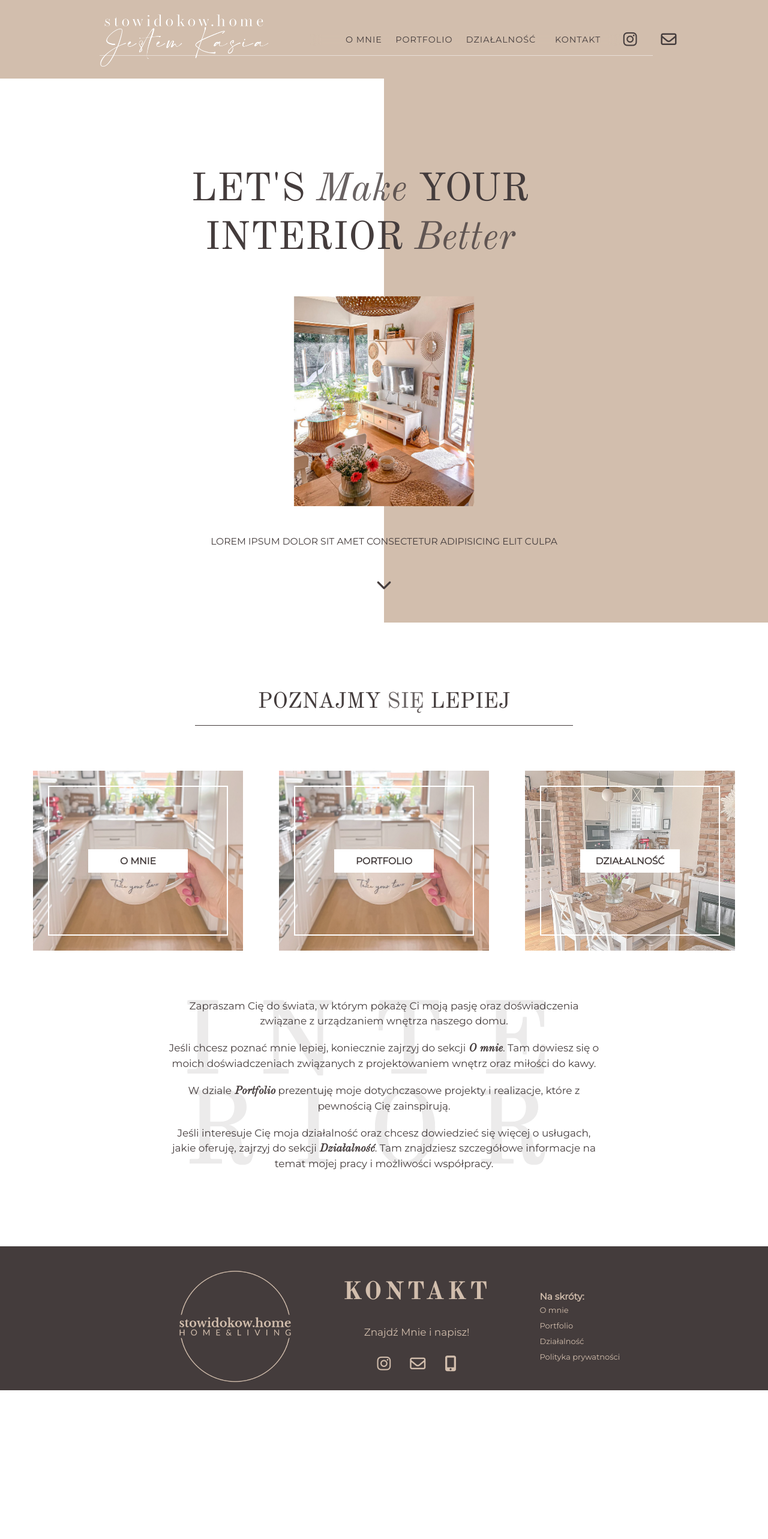
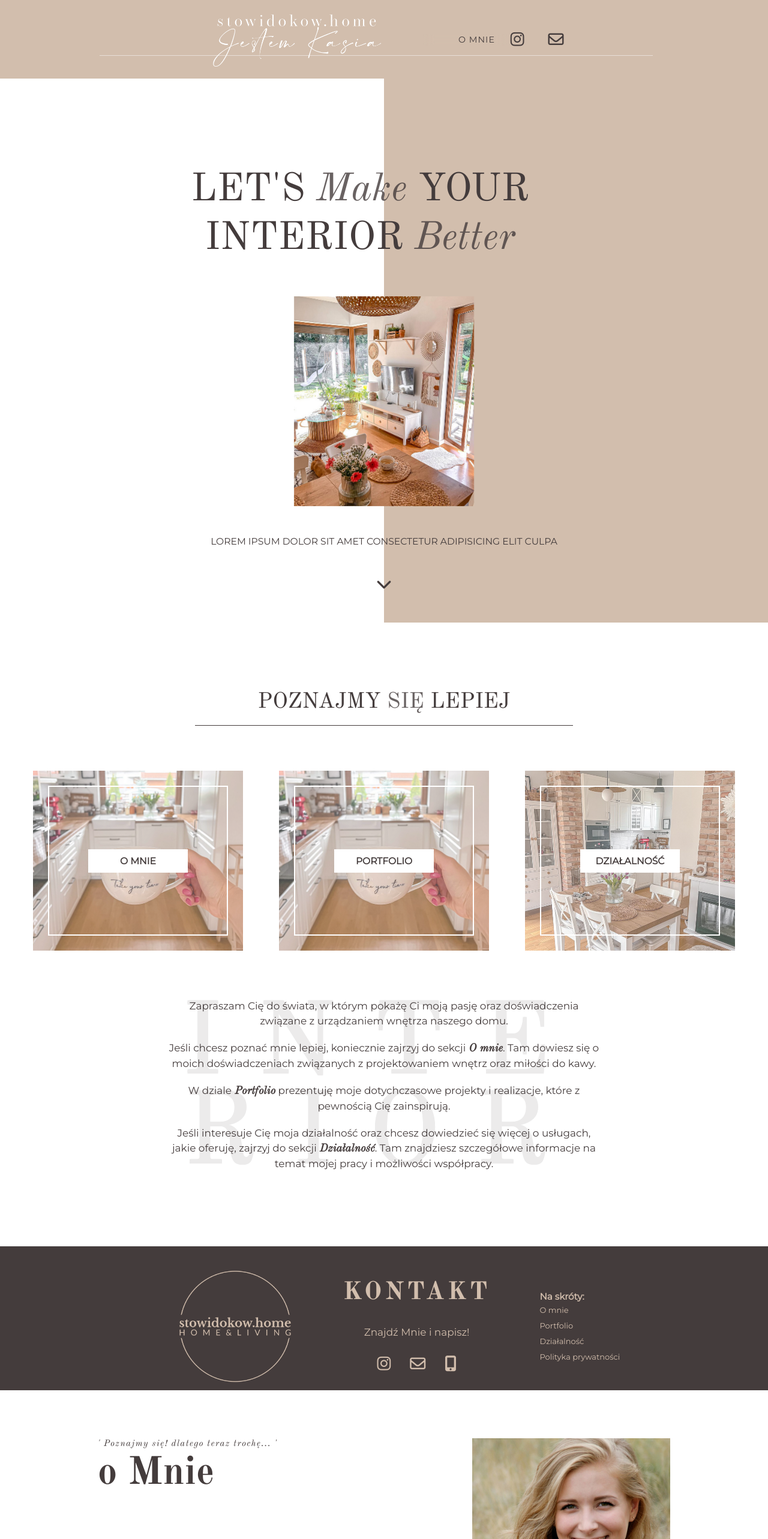
Before and after one commit to JerryWski/kathia-site, a React (Create React App) app: page /about-me in a window 1280 px wide. Shown: the top 2566 px of the page at 60% size. Before the commit the page ends 2318 px from the top, so only its background shows below. Built offline with nearby package versions, Linux system fonts and the light colour scheme; a web font is replaced by a local one.

Commit message:
creating links to subsite

```diff
--- a/package.json
+++ b/package.json
@@ -14,6 +14,7 @@
     "react": "^18.2.0",
     "react-dom": "^18.2.0",
     "react-router": "^6.10.0",
+    "react-router-dom": "^6.10.0",
     "react-scripts": "5.0.1",
     "web-vitals": "^2.1.4"
   },
--- a/src/App.tsx
+++ b/src/App.tsx
@@ -1,9 +1,21 @@
 import React, { useState, useEffect } from 'react';
+import {
+  BrowserRouter as Router,
+  Routes,
+  Route
+} from 'react-router-dom';
 import NavigationBar from './components/NavigationBar';
 import styles from './App.module.css';
 import WelcomeSection from './components/WelcomeSection';
 import SectionBoxes from './components/SectionsBoxes';
 import ContactSection from './components/ContactSection';
+import AboutMe from './pages/AboutMe';
+
+// const router = createBrowserRouter([
+//   {
+//     path: '/', element: <AboutMe />
+//   }
+// ]);
 
 const App: React.FC = () => {
   const [isOverlayActive, setIsOverlayActive] = useState(false);
@@ -21,7 +33,7 @@ const App: React.FC = () => {
   }, [isOverlayActive]);
 
   return (
-    <>
+    <Router>
       <header className={styles.header}>
         <NavigationBar toggleOverLay={toggleOverlay} />
       </header>
@@ -29,8 +41,11 @@ const App: React.FC = () => {
         <WelcomeSection />
         <SectionBoxes />
         <ContactSection />
+        <Routes>
+          <Route path='/about-me' element={<AboutMe />} />
+        </Routes>
       </main>
-    </>
+    </Router>
   );
 };
 
--- a/src/components/NavigationBar.tsx
+++ b/src/components/NavigationBar.tsx
@@ -2,22 +2,23 @@
 import React, { useState } from 'react';
 import HamburgerButton from './HamburgerButton';
 import styles from './NavigationBar.module.css';
+import { Link } from 'react-router-dom';
 
 interface NavigationBarProps {
   toggleOverLay: () => void
 }
 
 interface NavItemsProps {
-  href: string
+  to: string
   label: string
 }
 
-const NavItem: React.FC<NavItemsProps> = ({ href, label }) => {
+const NavItem: React.FC<NavItemsProps> = ({ to, label }) => {
   return (
     <li className={styles.nav_bar__list_item}>
-      <a className={styles.links} href={href}>
+      <Link className={styles.links} to={to}>
         {label}
-      </a>
+      </Link>
     </li>
   );
 };
@@ -33,21 +34,19 @@ const NavigationBar: React.FC<NavigationBarProps> = ({ toggleOverLay }) => {
     <>
       <nav className={styles.nav_bar}>
         <div id='home' className={styles.logo_container}>
-          <a href='#home'>
           <img
             className={styles.logo_container__image}
             src={require('../images/logo-five.png')}
             alt='logo'
           />
-          </a>
         </div>
         <ul
           className={`${styles.nav_bar__list} ${isActive ? styles.active : ''}`}
         >
-          <NavItem href='/about-me' label='O mnie' />
-          <NavItem href='/about-me' label='Portfolio' />
-          <NavItem href='/about-me' label='Działalność' />
-          <NavItem href='/about-me' label='Kontakt' />
+          <NavItem to='/about-me' label='O mnie' />
+          {/* <NavItem href='/' label='Portfolio' />
+          <NavItem href='/' label='Działalność' />
+          <NavItem href='/' label='Kontakt' /> */}
         </ul>
         <ul className={styles.nav_bar__social}>
           <li className={styles.nav_bar__social_item}>
@@ -59,10 +58,7 @@ const NavigationBar: React.FC<NavigationBarProps> = ({ toggleOverLay }) => {
             </a>
           </li>
           <li className={styles.nav_bar__social_item}>
-          <a
-            href='mailto:stowidokow.home@gmail.com'
-            className={styles.icons}
-          >
+            <a href='mailto:stowidokow.home@gmail.com' className={styles.icons}>
               <i className='fa-regular fa-envelope fa-2x'></i>
             </a>
           </li>
--- a/src/pages/AboutMe.tsx
+++ b/src/pages/AboutMe.tsx
@@ -2,7 +2,7 @@ import styles from './AboutMe.module.css';
 
 const AboutMe: React.FC = () => {
   return (
-    <div>
+    <section id='about-me'>
       <div className={styles.about_wrapper}>
         <div className={styles.intro_container}>
           <p className={styles.intro_text}>
@@ -24,7 +24,7 @@ const AboutMe: React.FC = () => {
         Quidem fuga, voluptas maiores nesciunt cupiditate est vitae quaerat
         deserunt dignissimos eveniet!
       </p>
-    </div>
+    </section>
   );
 };
 
```
Also changed, not shown: 1 other file (tests, documents, lock files or other folders). Lines whose indentation alone changed are shown as unchanged.
